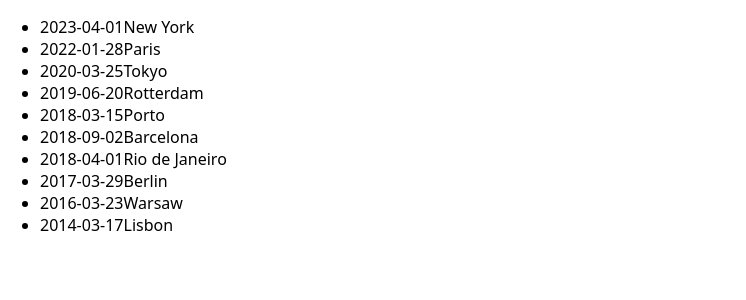
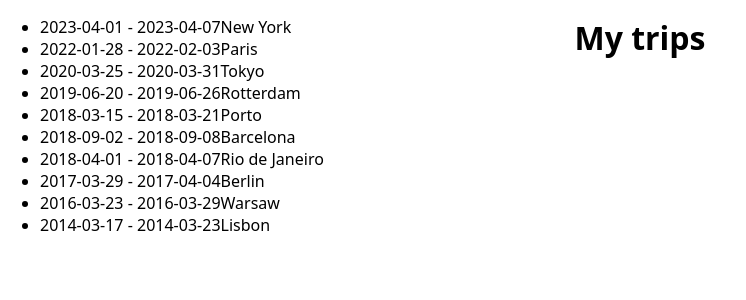
Before and after one commit to malgosiam/capstone_chill-trip-planner, a Next.js app: page /trips in a window 1280 px wide. Shown: the top 300 px of the page, without its empty margins (0-746 px from the left). Built offline with nearby package versions, Linux system fonts and the light colour scheme.

Commit message:
add header

```diff
--- /dev/null
+++ b/components/StyledHeader/index.js
@@ -0,0 +1,13 @@
+import styled from "styled-components";
+
+const StyledHeader = styled.header`
+  display: flex;
+  justify-content: center;
+  width: 100vw;
+  margin-bottom: 1rem;
+  position: fixed;
+  font-size: 2em;
+  font-weight: bolder;
+`;
+
+export default StyledHeader;
--- a/components/TripList/index.js
+++ b/components/TripList/index.js
@@ -3,7 +3,7 @@ export default function TripList({ trips }) {
     <ul>
       {trips?.map((trip) => (
         <li key={trip.id}>
-          {trip.startDate}
+          {trip.startDate} - {trip.endDate}
           {trip.townName}
         </li>
       ))}
--- a/pages/trips/index.js
+++ b/pages/trips/index.js
@@ -1,6 +1,12 @@
+import StyledHeader from "../../components/StyledHeader";
 import TripList from "../../components/TripList";
 import { trips } from "../../lib/trips.js";
 
 export default function TripsPage() {
-  return <TripList trips={trips} />;
+  return (
+    <>
+      <StyledHeader>My trips</StyledHeader>
+      <TripList trips={trips} />
+    </>
+  );
 }
```
